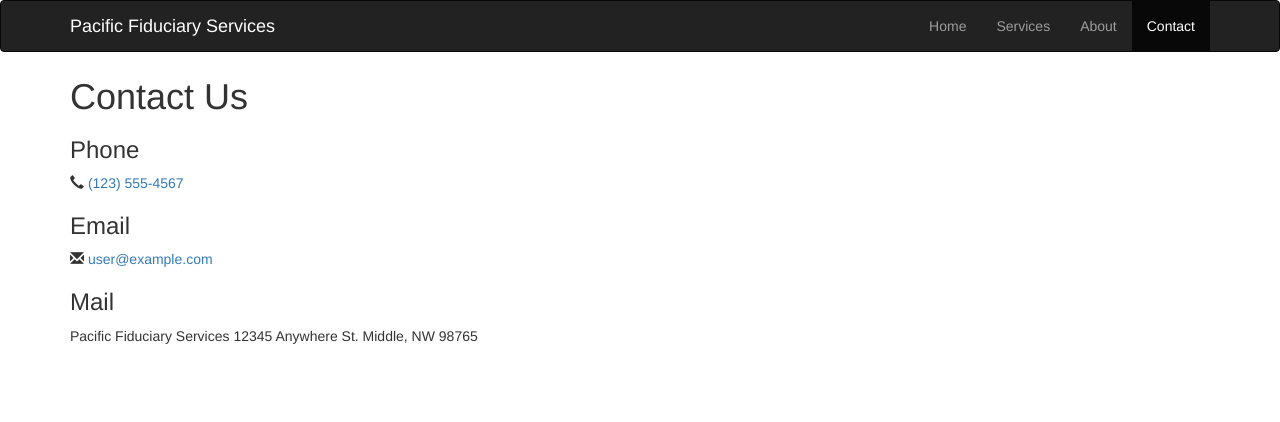
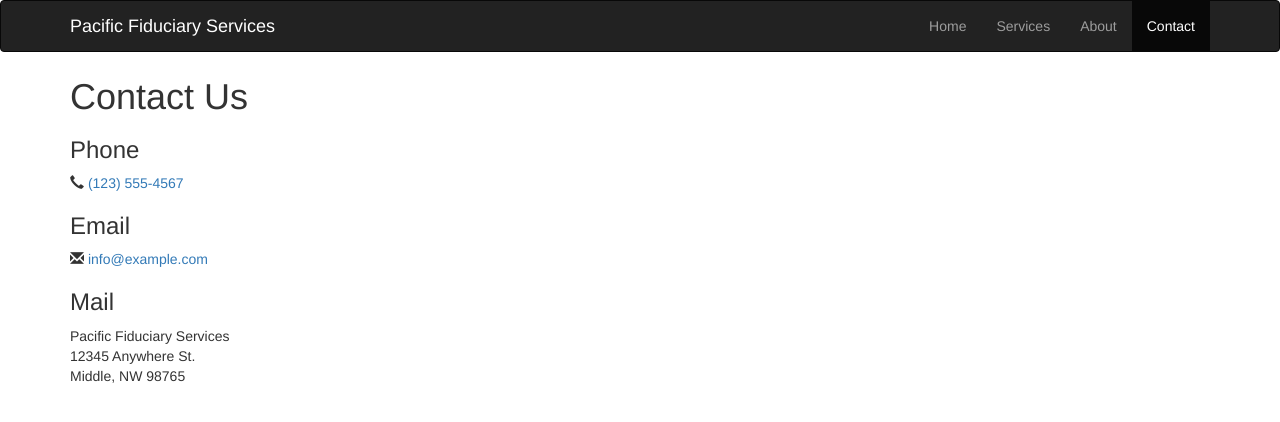
Before and after one commit to pacificfiduciaryservices/pacificfiduciaryservices.github.io, a Jekyll site: the page built from contact/index.md, in a window 1280 px wide. Shown: the top 422 px of the page. Built offline with Jekyll 4.4.1, drawn with Linux system fonts in a browser that asks for light colours; nearby versions of some CDN libraries.

Commit message:
fix mailing address formatting

```diff
--- a/contact/index.md
+++ b/contact/index.md
@@ -8,9 +8,16 @@ title: Contact Us
 <span class="glyphicon glyphicon-earphone" aria-hidden="true"></span> [(123) 555-4567](tel:1235554567)
 
 ### Email
-<span class="glyphicon glyphicon-envelope" aria-hidden="true"></span> <user@example.com>
+<span class="glyphicon glyphicon-envelope" aria-hidden="true"></span> <info@example.com>
 
 ### Mail
-{{ site.title }}
-12345 Anywhere St.
-Middle, NW 98765
+
+<p class="vcard">
+  <span class="fn org">
+    <span class="organization-name">{{ site.title }}</span>
+  </span><br/>
+  <span class="adr">
+    <span class="street-address">12345 Anywhere St.</span><br/>
+    <span class="locality">Middle</span>, <span class="region">NW</span> <span class="postal-code">98765</span>
+  </span>
+</p>
```
